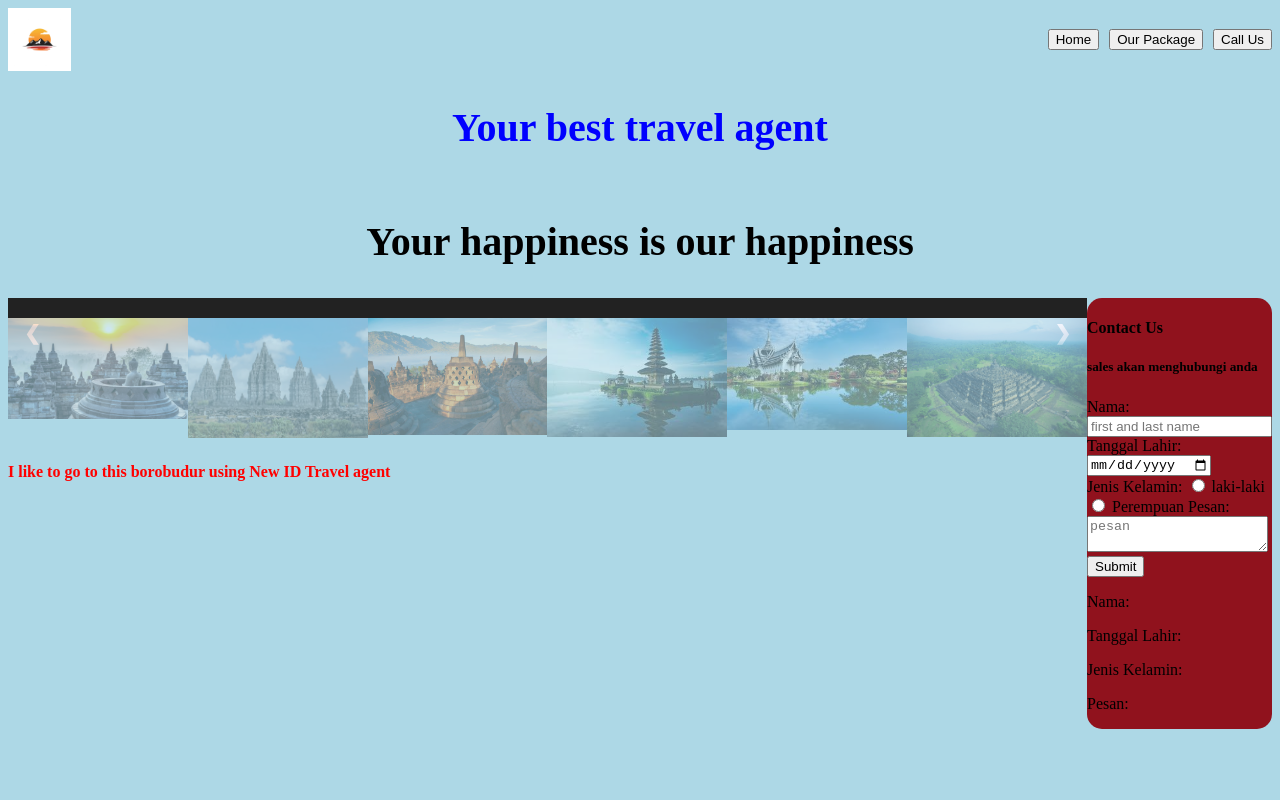
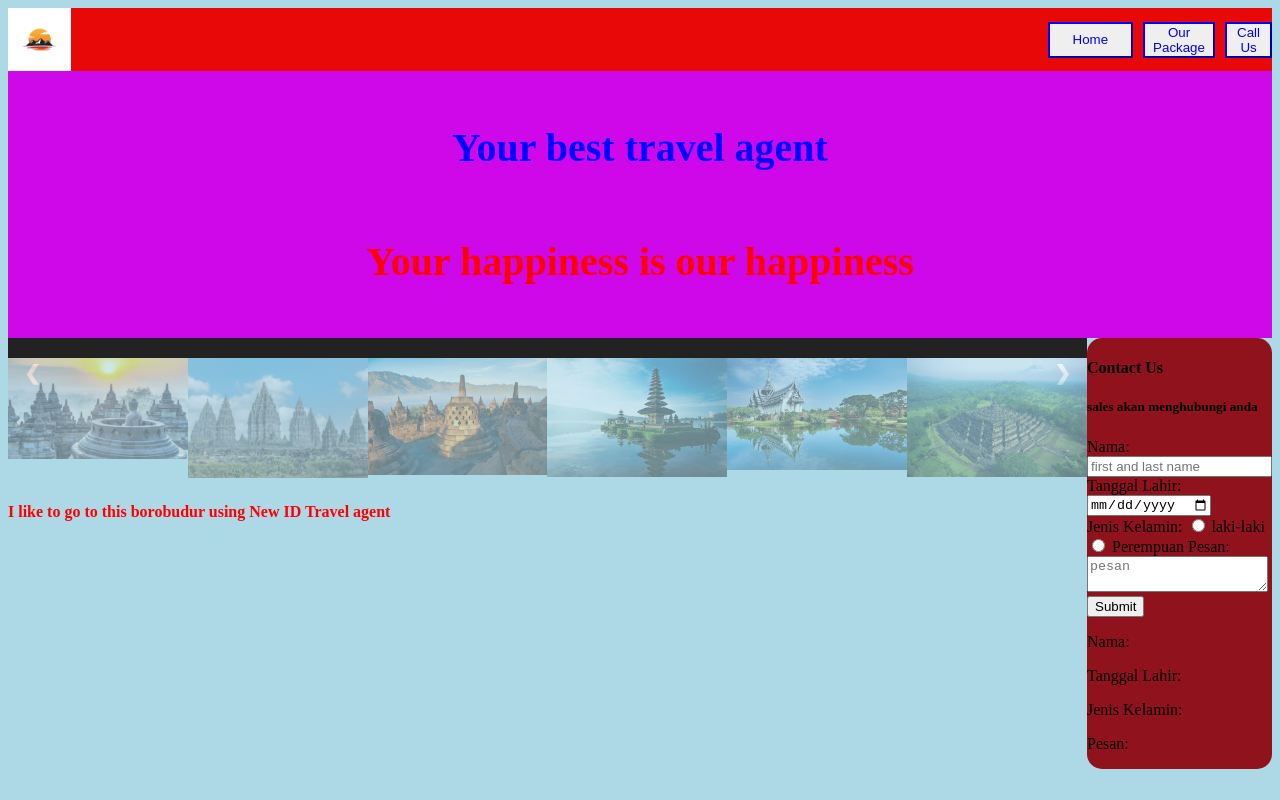
Before and after one commit to revou-fundamental-course/13-nov-23-sendi220192, a plain HTML site: page index.html in a window 1280 px wide. Drawn offline with Linux system fonts and the light colour scheme.

Commit message:
first push

```diff
--- a/JS/index.js
+++ b/JS/index.js
@@ -29,6 +29,7 @@ function showSlides(n) {
   slides[slideIndex-1].style.display = "block";
   dots[slideIndex-1].className += " active";
   captionText.innerHTML = dots[slideIndex-1].alt;
+
 }
 
 function validateForm(){
--- a/index.html
+++ b/index.html
@@ -9,19 +9,25 @@
 </head>
 <body style="background-color:lightblue;">
     <header>
+      <div style="background-color:rgb(232, 8, 8);color:rgba(255, 255, 255, 0.923);padding:auto;">
         <section class="navigation-header">
             <img src="assets/logo.jpg" style="width: 5%;">
             <nav class="navigation">
-                <button>Home</button>
-                <button>Our Package</button>
-                <button>Call Us</button>
+                <button style="width: 50%; border-color: blue; color: blue;">Home</button>
+                <button style="border-color: blue; color: blue;">Our Package</button>
+                <button style="border-color: blue; color: blue;" >Call Us</button>
             </nav>
+        </section>
+      </div>
+        <section>
 
         </section>
+        <div style="background-color:rgb(206, 8, 232);color:rgba(255, 255, 255, 0.923);padding:20px;">
         <section class="title-header">
             <h1 style="font-size:40px; color: blue;" >Your best travel agent</h1>
-            <h1 style="font-family:Times New Roman; font-size:40px; red;">Your happiness is our happiness</h1>
+            <h1 style="font-family:Times New Roman; font-size:40px; color: red;">Your happiness is our happiness</h1>
         </section>
+        </div>
     </header>
     <main id="main-section">
         <section><!-- Container for the image gallery -->
```
